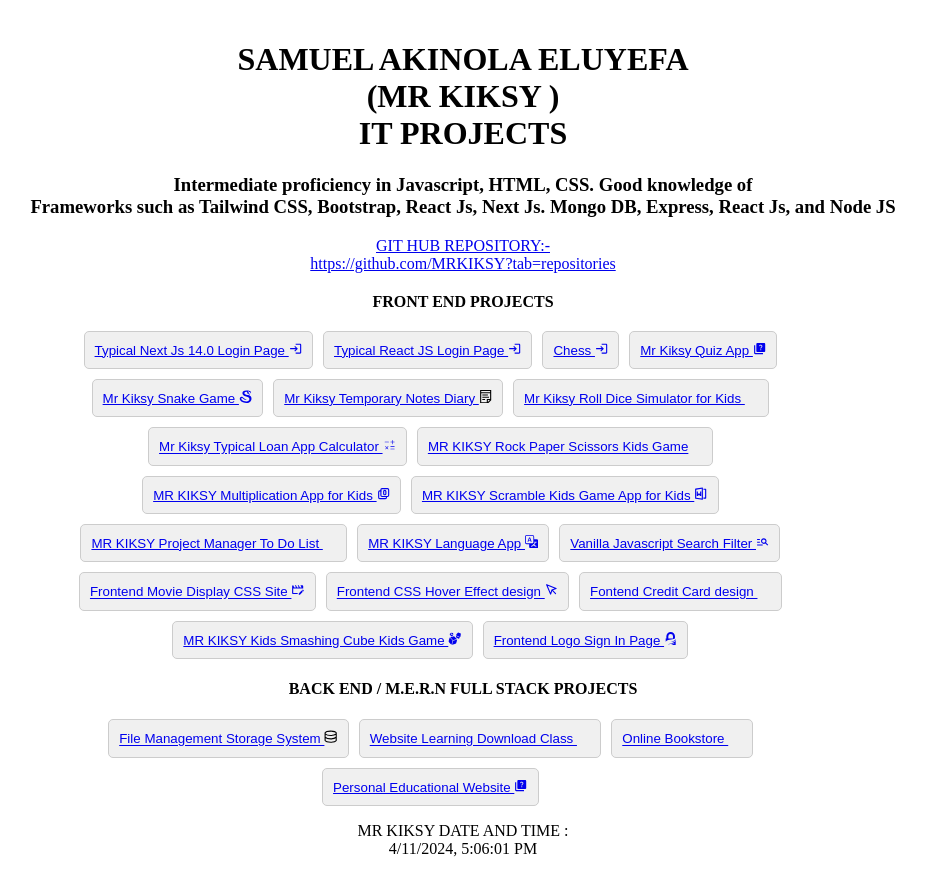
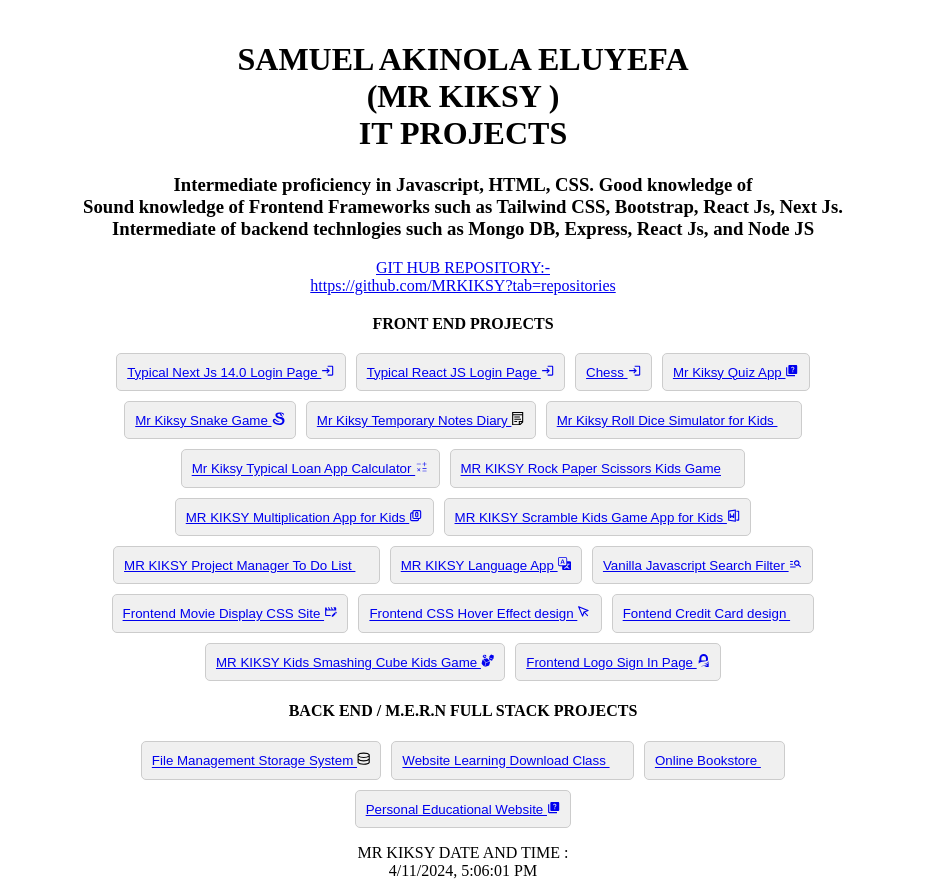
Before and after one commit to MRKIKSY/ITPROJECTS, a React (Vite) app: page / in a window 1280 px wide. Shown: the whole page, without its empty margins (177-1103 px from the left). Before the commit the page ends 874 px from the top, so only its background shows below. Built offline with nearby package versions, Linux system fonts and the light colour scheme; some icons are missing.

Commit message:
Update App.jsx

```diff
--- a/src/App.jsx
+++ b/src/App.jsx
@@ -32,8 +32,10 @@ function App() {
         <h1> SAMUEL AKINOLA ELUYEFA<br></br>
          (MR KIKSY )<br></br>IT PROJECTS</h1>
         <h3> Intermediate proficiency in Javascript, HTML, CSS. Good knowledge of <br></br>
-          Frameworks such as Tailwind CSS, Bootstrap, React Js, Next Js.
-	  Mongo DB, Express, React Js, and Node JS
+         Sound knowledge of Frontend Frameworks such as Tailwind CSS, Bootstrap, React Js, Next Js.<br></br>
+
+	 Intermediate of backend technlogies such as  Mongo DB, Express, React Js, and Node JS <br></br>
+
         </h3>
         <a href="https://github.com/MRKIKSY?tab=repositories" target="_blank" rel="noopener noreferrer">
           GIT HUB REPOSITORY:-<br></br><h8>https://github.com/MRKIKSY?tab=repositories</h8> <br></br>
```
